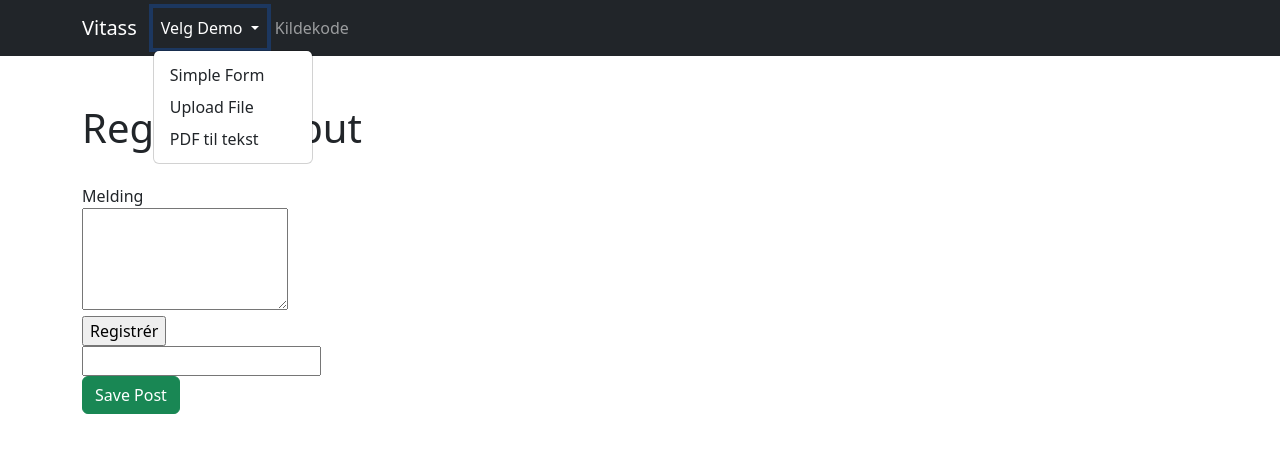
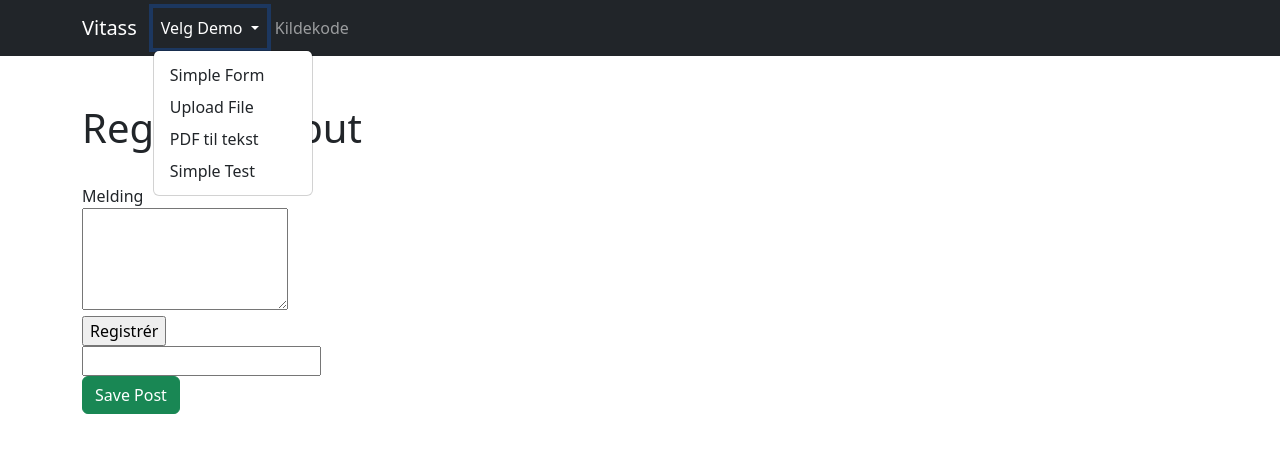
Before and after one commit to uia-worker/vitass, a Django app: page /test/ in a window 1280 px wide, after a click on "Velg Demo". Shown: the top 453 px of the page. Run offline with Django 4.2, Linux system fonts and the light colour scheme; some libraries are stand-ins or nearby versions.

Commit message:
la til lenke til localhost:8000/test/

```diff
--- a/vitass_demo/app/templates/bootstrap/base.html
+++ b/vitass_demo/app/templates/bootstrap/base.html
@@ -24,6 +24,7 @@
               <a class="dropdown-item" href="{% url 'simple_form' %}">Simple Form</a>
               <a class="dropdown-item" href="{% url 'upload_file' %}">Upload File</a>
               <a class="dropdown-item" href="{% url 'read_file' %}">PDF til tekst</a>
+              <a class="dropdown-item" href="{% url 'simple_test' %}">Simple Test</a>
            </div>
           </li>
         </ul>
```
